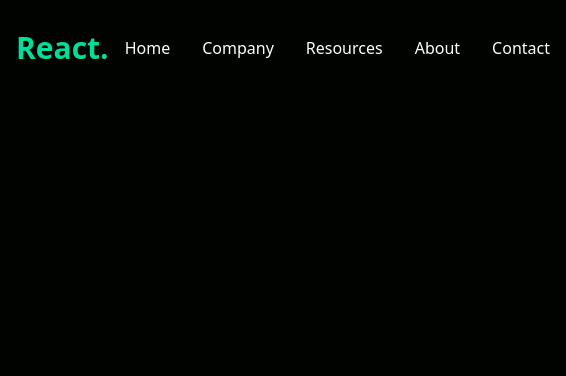
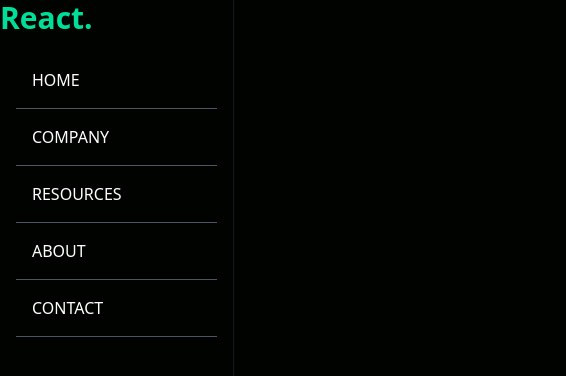
Before and after one commit to Yussif20/react-data, a React (Vite) app: page / in a window 390 px wide. Shown: the top 376 px of the page, 566 px wide, since content can reach past the window. Built offline with nearby package versions, Linux system fonts and the light colour scheme.

Commit message:
adding the navbar for mobile screen without the functionality

```diff
--- a/src/Components/Navbar/Navbar.jsx
+++ b/src/Components/Navbar/Navbar.jsx
@@ -2,13 +2,26 @@
   return (
     <div className="text-white flex justify-between items-center h-24 max-w-[1240px] mx-auto px-4">
       <h1 className="w-full text-3xl font-bold text-[#00df9a]">React.</h1>
-      <ul className="flex">
+      <ul className="flex hidden">
         <li className="p-4">Home</li>
         <li className="p-4">Company</li>
         <li className="p-4">Resources</li>
         <li className="p-4">About</li>
         <li className="p-4">Contact</li>
       </ul>
+      <div></div>
+      <div className="fixed left-0 top-0 bg-[#000300] w-[60%] h-full border-r border-gray-900">
+        <h1 className="w-full text-3xl font-bold text-[#00df9a] mc-4">
+          React.
+        </h1>
+        <ul className="uppercase p-4 ">
+          <li className="p-4 border-b border-gray-600">Home</li>
+          <li className="p-4 border-b border-gray-600">Company</li>
+          <li className="p-4 border-b border-gray-600">Resources</li>
+          <li className="p-4 border-b border-gray-600">About</li>
+          <li className="p-4 border-b border-gray-600">Contact</li>
+        </ul>
+      </div>
     </div>
   );
 };
```
